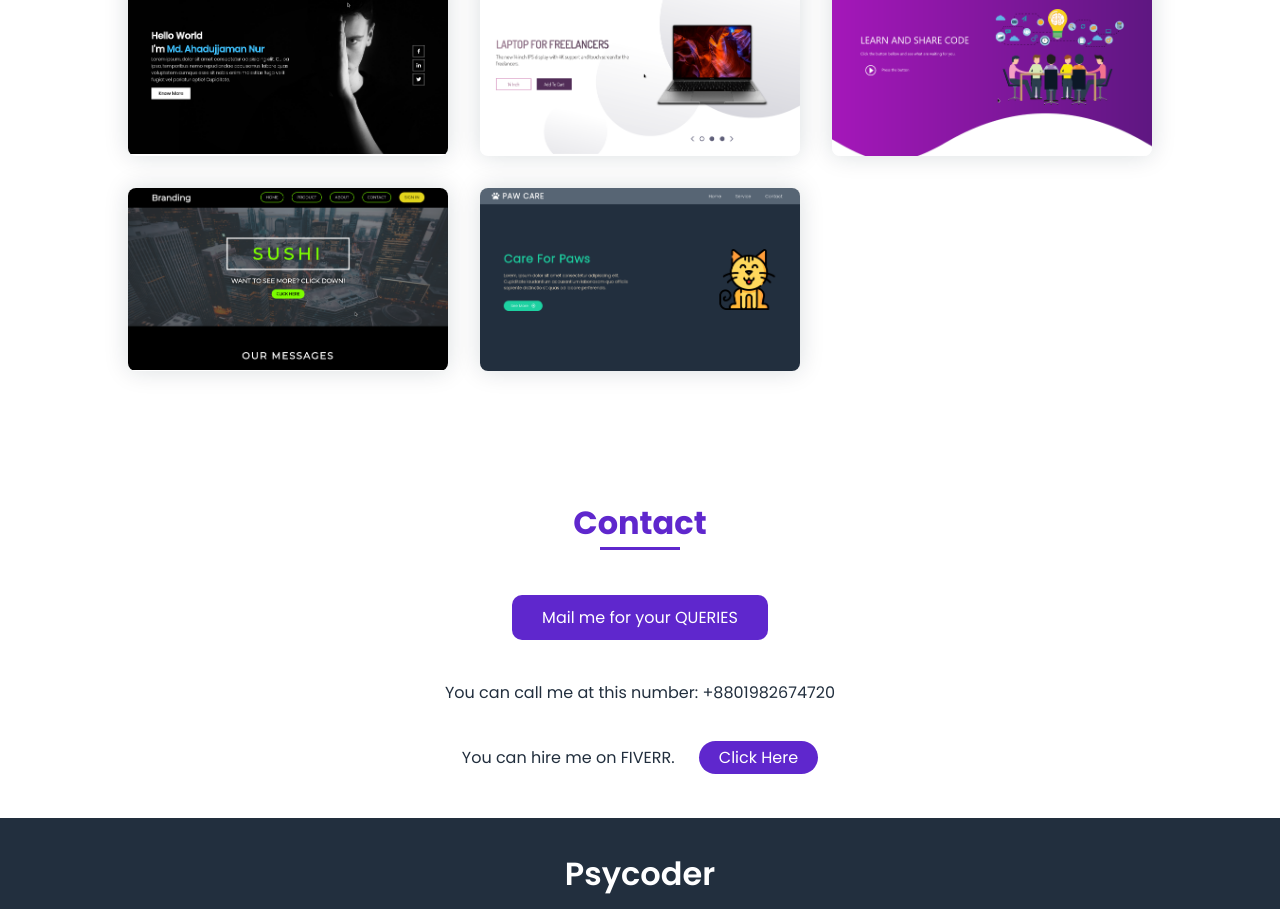
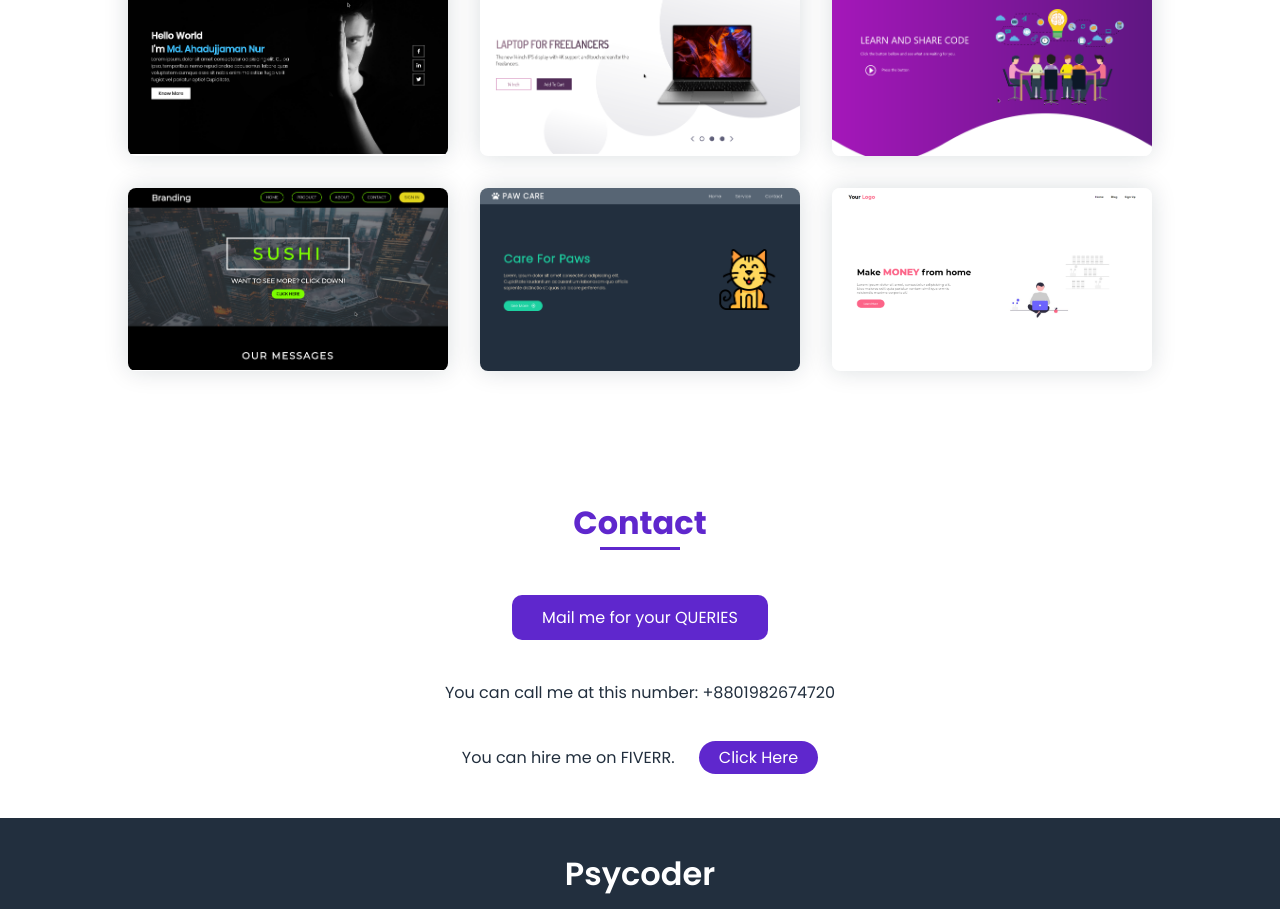
Before and after one commit to ahadnur/animated-port, a plain HTML site: page index.html in a window 1280 px wide. Shown: the part 2612-3521 px from the top of the page. Drawn offline with nearby package versions, Linux system fonts and the light colour scheme.

Commit message:
new picture updated

```diff
--- a/index.html
+++ b/index.html
@@ -191,6 +191,9 @@
                 <div class="work__img">
                     <img src="./assets/8.png" alt="">
                 </div>
+                <div class="work__img">
+                    <img src="./assets/9.png" alt="">
+                </div>
             </div>
         </section>
 
```
Also changed, not shown: assets/9.png (added).
